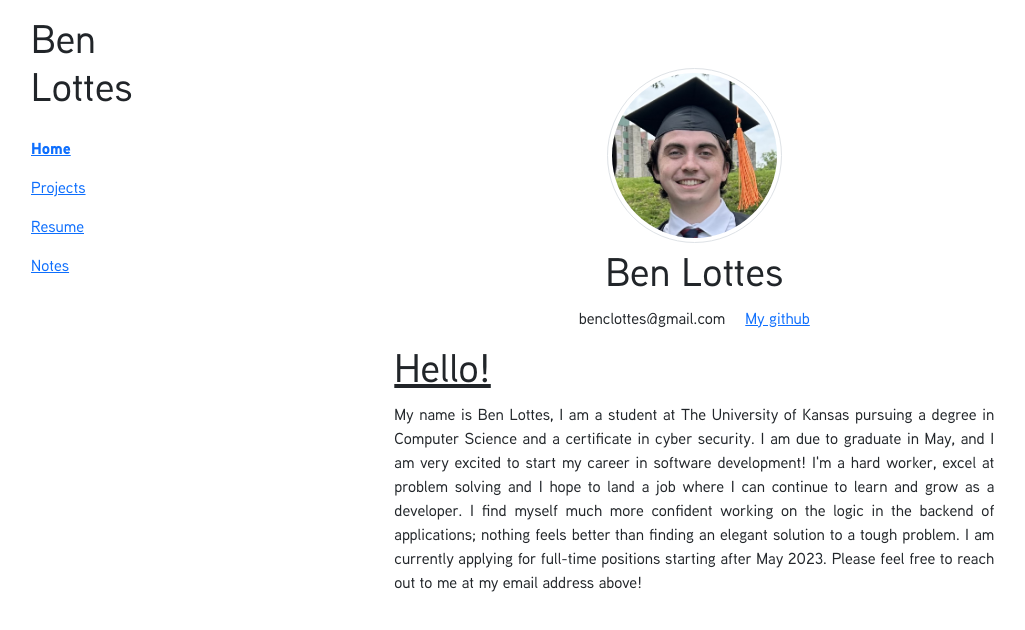
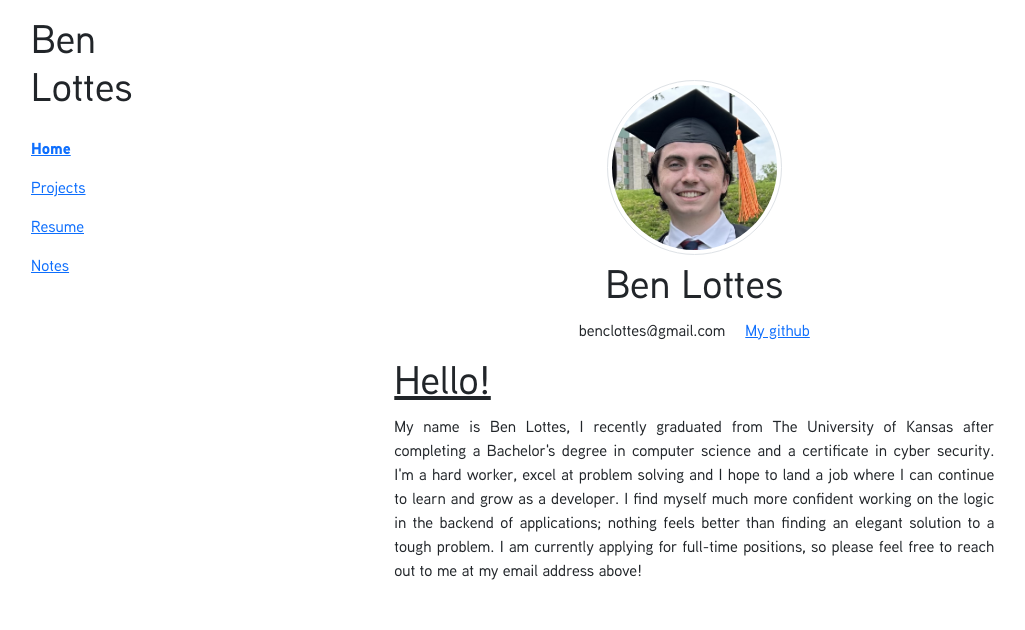
Before and after one commit to benlottes/benlottes.com, a React (Create React App) app in the folder benlottes-react-app/: page / in a window 1280 px wide. Shown: the top 630 px of the page, without its empty margins (4-1029 px from the left). Built offline with nearby package versions, Linux system fonts and the light colour scheme.

Commit message:
Updated home page bio

```diff
--- a/benlottes-react-app/src/my_components/Home.js
+++ b/benlottes-react-app/src/my_components/Home.js
@@ -11,16 +11,14 @@ class Home extends React.Component{
                         <div style={{ display: 'flex', flexDirection: 'column', alignItems: 'left', maxWidth: '600px'}}>
                             <h1><u>Hello!</u></h1>
                             <p style={{ textAlign: 'justify' }}>
-                               My name is Ben Lottes, I am a student at The University of Kansas
-                               pursuing a degree in Computer Science and a certificate in cyber
-                               security. I am due to graduate in May, and I am very excited
-                               to start my career in software development! I'm a hard worker,
-                               excel at problem solving and I hope to land a job where I can continue
-                               to learn and grow as a developer. I find myself much more confident
-                               working on the logic in the backend of applications; nothing feels
-                               better than finding an elegant solution to a tough problem. I am
-                               currently applying for full-time positions starting after May 2023.
-                               Please feel free to reach out to me at my email address above!
+                               My name is Ben Lottes, I recently graduated from The University of Kansas
+                               after completing a Bachelor's degree in computer science and a certificate
+							   in cyber security. I'm a hard worker, excel at problem solving and I
+							   hope to land a job where I can continue to learn and grow as a developer.
+							   I find myself much more confident working on the logic in the backend of
+							   applications; nothing feels better than finding an elegant solution to a
+							   tough problem. I am currently applying for full-time positions, so please
+							   feel free to reach out to me at my email address above!
                             </p>
                         </div>
                     </div>
```
